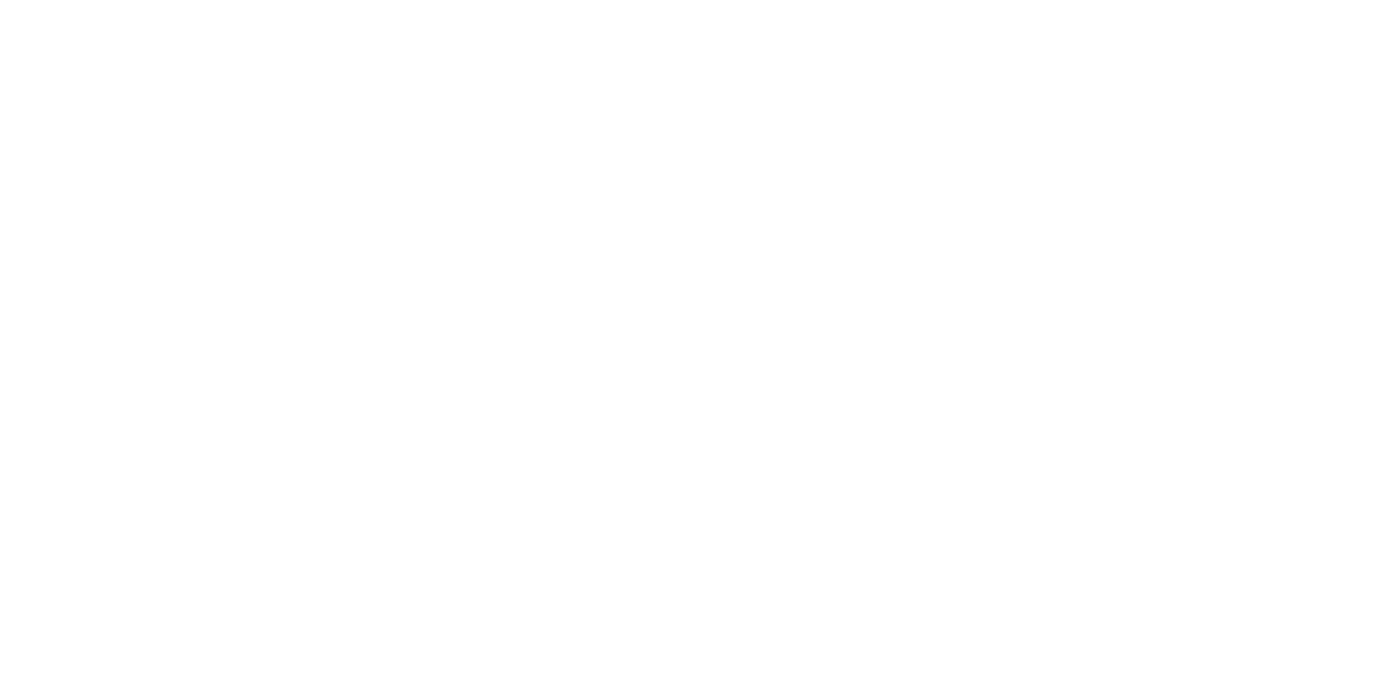
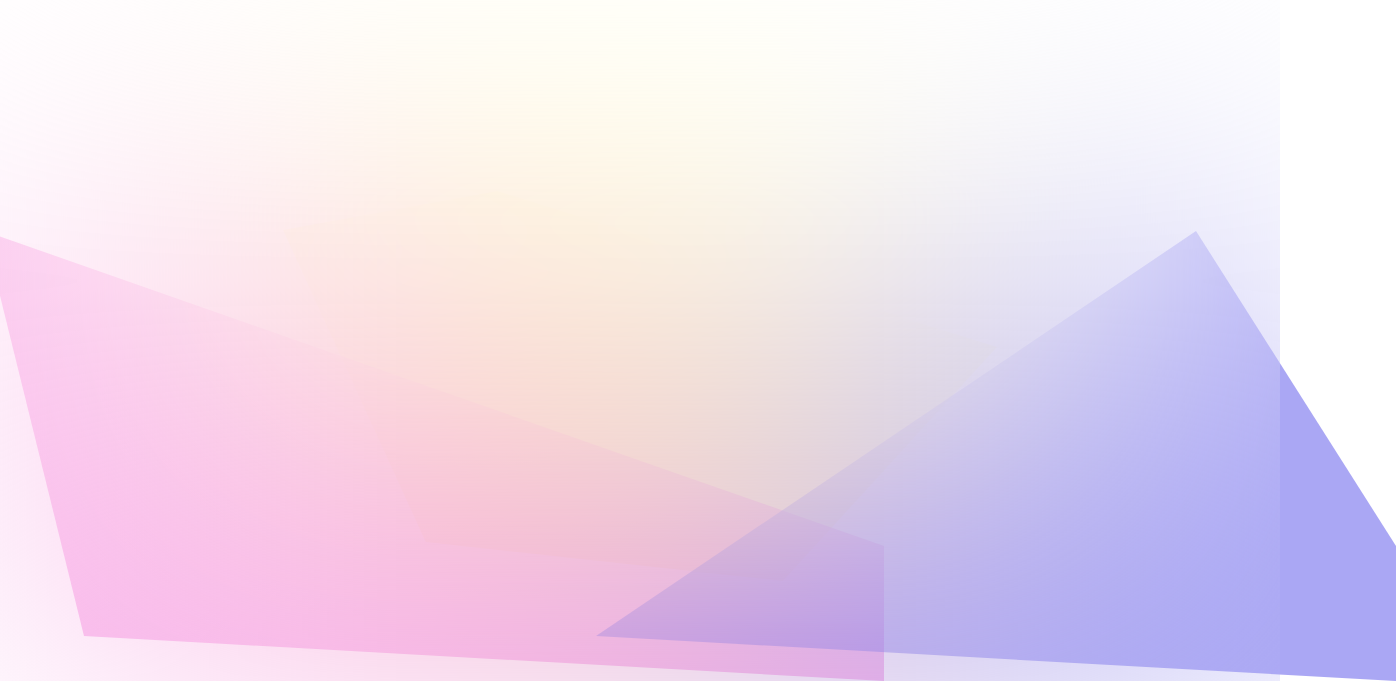
Before and after one commit to Dandelion-F/Calculator, a Vue app: page / in a window 1280 px wide. Shown: the part 119-800 px from the top of the page, 1396 px wide, since content can reach past the window. Built offline with nearby package versions, Linux system fonts and the light colour scheme.

Commit message:
feat: 实现彩色毛玻璃背景

```diff
--- /dev/null
+++ b/src/App.css
@@ -0,0 +1,57 @@
+/* || bg */
+
+.g-bg {
+  position: relative;
+  width: 100vw;
+  height: 100vh;
+}
+
+.g-bg > div {
+  position: absolute;
+  opacity: 0.5;
+}
+
+.g-bg::before {
+  content: '';
+  position: absolute;
+  top: 0;
+  left: 0;
+  bottom: 0;
+  right: 0;
+  -webkit-backdrop-filter: blur(150px);
+  backdrop-filter: blur(150px);
+  z-index: 1;
+}
+
+.g-polygon-1 {
+  bottom: 100px;
+  left: 50%;
+  transform: translate(-50%, 0);
+  width: 714px;
+  height: 390px;
+  background: linear-gradient(#ffee55, #fdee99);
+  -webkit-clip-path: polygon(0 10%, 30% 0, 100% 40%, 70% 100%, 20% 90%);
+  clip-path: polygon(0 10%, 30% 0, 100% 40%, 70% 100%, 20% 90%);
+}
+
+.g-polygon-2 {
+  bottom: 0px;
+  left: 30%;
+  transform: translate(-50%, 0);
+  width: 1000px;
+  height: 450px;
+  background: linear-gradient(-36deg, #e950d1, #f980d9);
+  -webkit-clip-path: polygon(10% 0, 100% 70%, 100% 100%, 20% 90%);
+  clip-path: polygon(10% 0, 100% 70%, 100% 100%, 20% 90%);
+}
+
+.g-polygon-3 {
+  bottom: 0px;
+  left: 70%;
+  transform: translate(-50%, 0);
+  width: 1000px;
+  height: 450px;
+  background: #5750e9;
+  -webkit-clip-path: polygon(80% 0, 100% 70%, 100% 100%, 20% 90%);
+  clip-path: polygon(80% 0, 100% 70%, 100% 100%, 20% 90%);
+}
--- a/src/App.vue
+++ b/src/App.vue
@@ -1,20 +1,18 @@
 <script setup lang="ts">
 import Calculator from './components/index.vue'
 import 'normalize.css'
+import './App.css'
 
 </script>
 
 <template>
+  <div class="g-bg">
+    <div class="g-polygon-1"></div>
+    <div class="g-polygon-2"></div>
+    <div class="g-polygon-3"></div>
+  </div>
   <Calculator />
 </template>
 
 <style>
-#app {
-  font-family: Avenir, Helvetica, Arial, sans-serif;
-  -webkit-font-smoothing: antialiased;
-  -moz-osx-font-smoothing: grayscale;
-  text-align: center;
-  color: #2c3e50;
-  margin-top: 60px;
-}
 </style>
```
